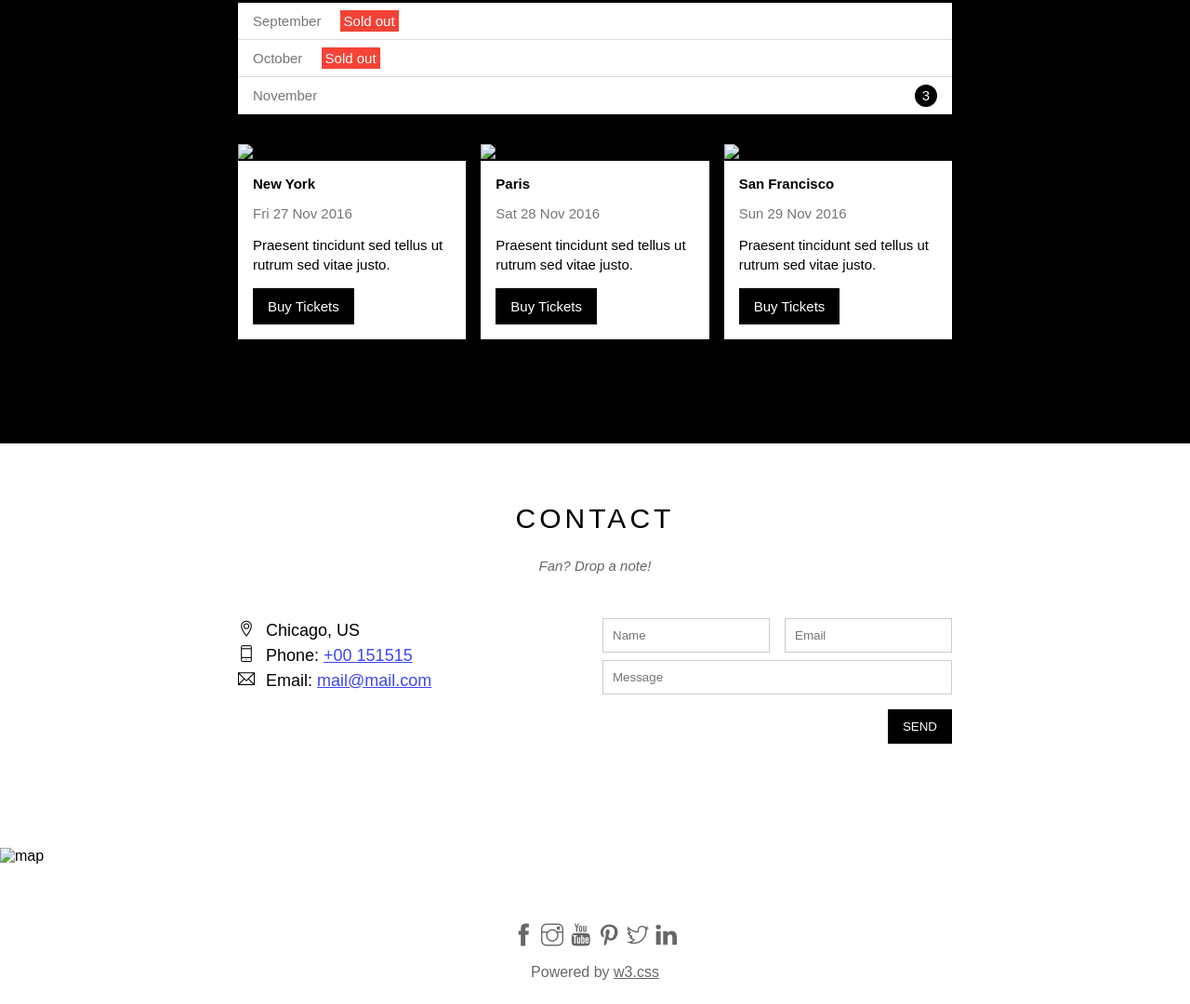
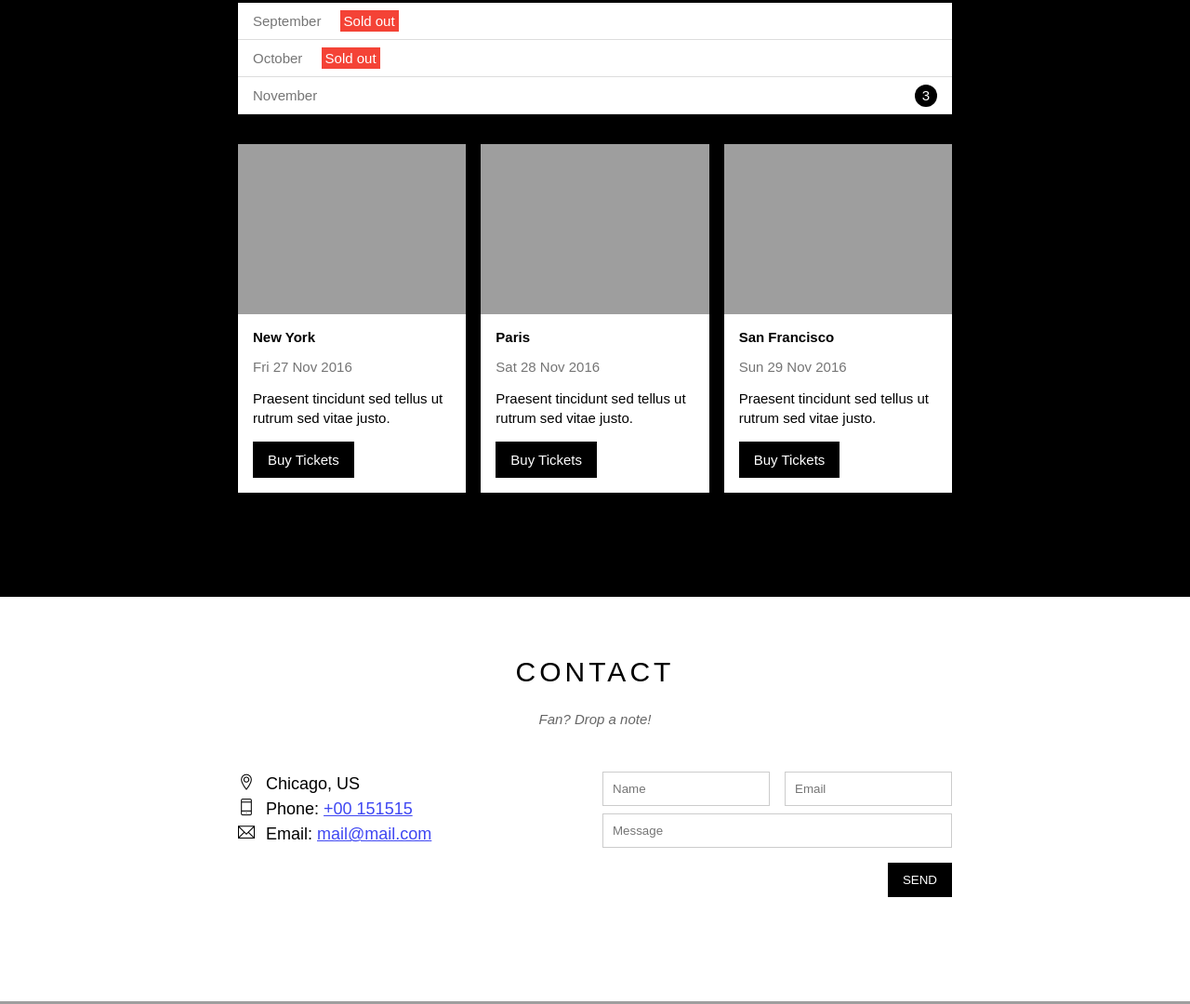
Before and after one commit to NguyenThanhHuy03/band, a plain HTML site: page index.html in a window 1280 px wide. Shown: the part 1503-2583 px from the top of the page at 93% size. Drawn offline with Linux system fonts and the light colour scheme; the site is published under a folder, as on GitHub Pages, so addresses that start at the root find nothing.

Commit message:
img error

```diff
--- a/index.html
+++ b/index.html
@@ -87,7 +87,7 @@
                     <!-- Places -->
                     <div class="row places-list">
                         <div class="col col-third s-col-full mt-16">
-                            <img src="/assets/img/places/place1.jpg" alt="New York" class="place-img">
+                            <img src="./assets/img/places/place1.jpg" alt="New York" class="place-img">
                             <div class="place-body">
                                 <h3 class="place-heading">New York</h3>
                                 <p class="place-time">Fri 27 Nov 2016</p>
@@ -96,7 +96,7 @@
                             </div>
                         </div>
                         <div class="col col-third s-col-full mt-16">
-                            <img src="/assets/img/places/place2.jpg" alt="New York" class="place-img">
+                            <img src="./assets/img/places/place2.jpg" alt="New York" class="place-img">
                             <div class="place-body">
                                 <h3 class="place-heading">Paris</h3>
                                 <p class="place-time">Sat 28 Nov 2016</p>
@@ -105,7 +105,7 @@
                             </div>
                         </div>
                         <div class="col col-third s-col-full mt-16">
-                            <img src="/assets/img/places/place3.jpg" alt="New York" class="place-img">
+                            <img src="./assets/img/places/place3.jpg" alt="New York" class="place-img">
                             <div class="place-body">
                                 <h3 class="place-heading">San Francisco</h3>
                                 <p class="place-time">Sun 29 Nov 2016</p>
@@ -152,7 +152,7 @@
             <!-- End: Contact Section -->
 
             <div class="map-section">
-                <img src="/assets/img/map.jpg" alt="map">
+                <img src="./assets/img/map.jpg" alt="map">
             </div>
         </div>
 
```
